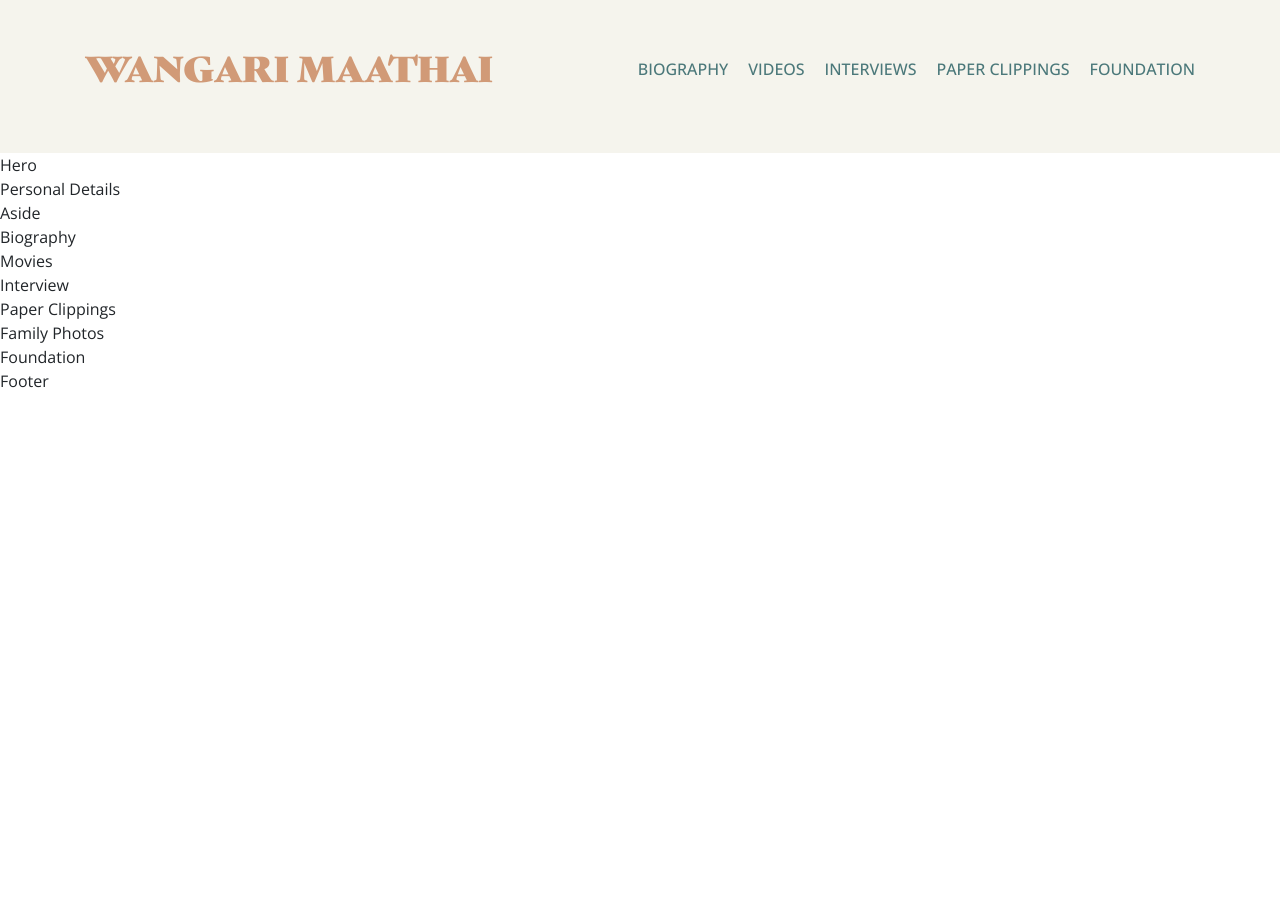
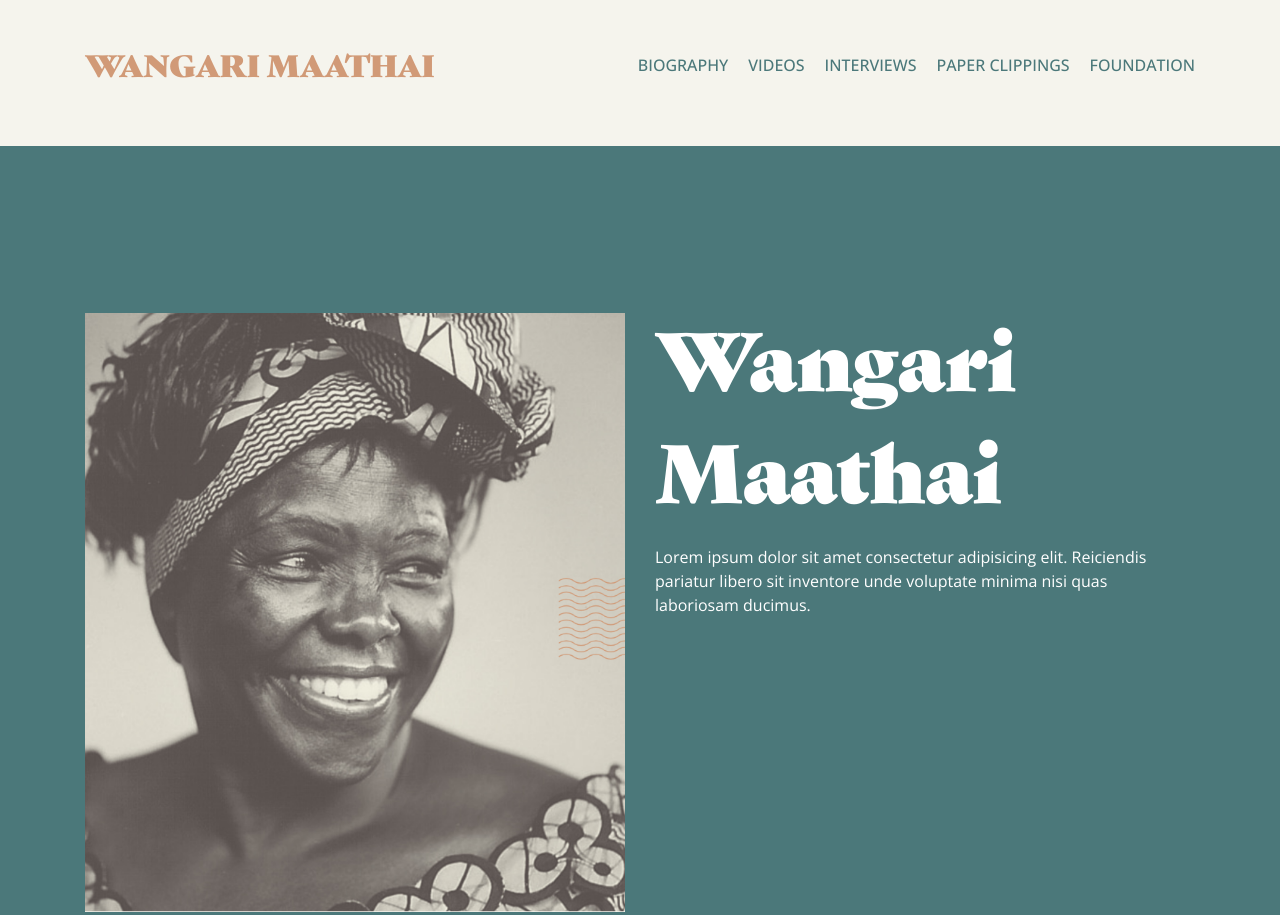
Before and after one commit to hossainahmed359/biograply-html-design, a plain HTML site: page index.html in a window 1280 px wide. Shown: the top 915 px of the page. Before the commit the page ends 800 px from the top, so only its background shows below. Drawn offline with nearby package versions, Linux system fonts and the light colour scheme.

Commit message:
Add hero

```diff
--- a/index.html
+++ b/index.html
@@ -25,7 +25,7 @@
 <!-- http://afarkas.github.io/lazysizes/ -->
 
 <body class="home">
- <!-- ==================== HEADER ==================== -->
+  <!-- ==================== HEADER ==================== -->
   <header class="header w-100 py-5">
     <div class="container d-flex justify-content-between align-items-center">
       <h1 class="header__title">Wangari Maathai</h1>
@@ -50,8 +50,26 @@
       </div>
     </div>
   </header>
-   <!-- ==================== HERO ==================== -->
-  <section>Hero</section>
+  <!-- ==================== HERO ==================== -->
+  <section class="hero">
+    <div class="container">
+      <div class="hero__container row">
+        <div class="col-6 position-relative">
+          <div class="hero__container-banner-wrapper d-flex justify-content-start align-items-center">
+            <img class="w-100" src="/assets/images/cover-photo.png" alt="">
+          </div>
+        </div>
+        <div class="col-6">
+          <div class="d-flex justify-content-start align-items-center">
+            <div class="hero__container-titles-wrapper w-100 d-flex flex-column align-items-start justify-content-center">
+              <h1 class="title">Wangari <br> Maathai</h1>
+              <p class="sub-title">Lorem ipsum dolor sit amet consectetur adipisicing elit. Reiciendis pariatur libero sit inventore unde voluptate minima nisi quas laboriosam ducimus.</p>
+            </div>
+          </div>
+        </div>
+      </div>
+    </div>
+  </section>
   <section>Personal Details</section>
   <section>
     <aside>Aside</aside>
--- a/style.css
+++ b/style.css
@@ -38,14 +38,15 @@
 
 
 
+
 /* ==================== HEADER ====================  */
 .header {
     background-color: var(--color-gray-faded);
 }
 
 .header__title {
-    font-size: 35px;
-    line-height: 49px;
+    font-size: 30px;
+    line-height: 42px;
     color: var(--color-orange-light);
     font-family: var( --font-gastromond-regular);
     text-transform: uppercase;
@@ -68,3 +69,21 @@
 
 
 /* ==================== HERO ====================  */
+.hero {
+    background-color: var(--color-primary);
+}
+
+.hero__container {
+    padding-top: 167px;
+    padding-bottom: 167px;
+}
+
+.hero__container-titles-wrapper {
+    color: var(--color-light);
+}
+
+.hero__container-titles-wrapper .title {
+    font-family: var( --font-gastromond-regular);
+    font-size: 80px;
+    line-height: 112px;
+}
```
